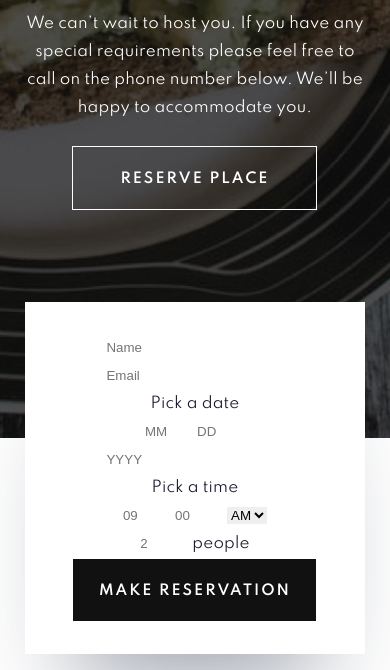
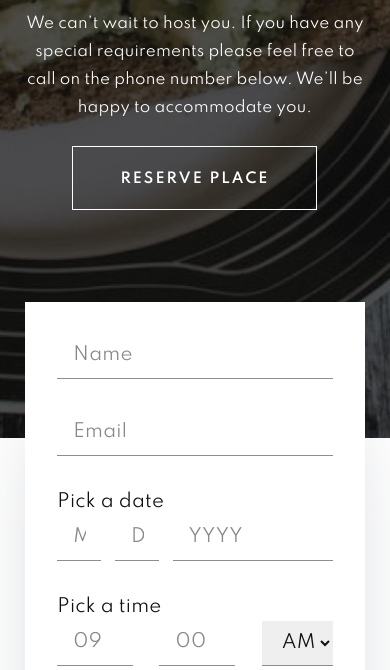
Before and after one commit to marcinkisiel/frontend-mentor-dine-restaurant, a website with bundled scripts: page booking.html in a window 390 px wide. Shown: the part 174-844 px from the top of the page. Built offline with nearby package versions, Linux system fonts and the light colour scheme.

Commit message:
booking: Add partial mobile view for form section

```diff
--- a/booking.html
+++ b/booking.html
@@ -27,17 +27,33 @@
 				<div class="form">
 					<form class="form__body" action="#" method="get">
 						<label class="form__label" for="name">
-							<input class="form__text form__text--name" type="text" id="name" name="name" aria-label="Name" placeholder="Name" />
+							<input
+								class="form__input form__text form__text--name"
+								type="text"
+								id="name"
+								name="name"
+								aria-label="Name"
+								placeholder="Name"
+							/>
 						</label>
 
 						<label class="form__label" for="email">
-							<input class="form__text form__text--email" type="email" id="email" name="email" aria-label="Email" placeholder="Email" />
+							<input
+								class="form__input form__text form__text--email"
+								type="email"
+								id="email"
+								name="email"
+								aria-label="Email"
+								placeholder="Email"
+							/>
 						</label>
 
 						<fieldset class="form__fieldset form__fieldset--date">
 							<legend class="form__legend">Pick a date</legend>
+							<div class="form__fieldset-container">
+								<label class="form__label form__label--row" for="month">
 									<input
-								class="form__number form__number--month"
+										class="form__input form__number form__number--month"
 										type="number"
 										name="month"
 										id="month"
@@ -45,15 +61,51 @@
 										max="12"
 										placeholder="MM"
 									/>
-							<input class="form__number form__number--day" type="number" name="day" id="day" min="01" max="31" placeholder="DD" />
-							<input class="form__number form__number--year" type="number" id="year" name="year" min="2020" placeholder="YYYY" />
+								</label>
+
+								<label class="form__label form__label--row" for="day">
+									<input
+										class="form__input form__number form__number--day"
+										type="number"
+										name="day"
+										id="day"
+										min="01"
+										max="31"
+										placeholder="DD"
+									/>
+								</label>
+
+								<label class="form__label form__label--row" for="year">
+									<input
+										class="form__input form__number form__number--year"
+										type="number"
+										id="year"
+										name="year"
+										min="2020"
+										placeholder="YYYY"
+									/>
+								</label>
+							</div>
 						</fieldset>
 
 						<fieldset class="form__fieldset form__fieldset--time">
 							<legend class="form__legend">Pick a time</legend>
-							<input class="form__number form__number--hour" type="number" name="hour" id="hour" min="00" max="11" placeholder="09" />
+							<div class="form__fieldset-container">
+								<label class="form__label form__label--row" for="hour">
 									<input
-								class="form__number form__number--minutes"
+										class="form__input form__number form__number--hour"
+										type="number"
+										name="hour"
+										id="hour"
+										min="00"
+										max="11"
+										placeholder="09"
+									/>
+								</label>
+
+								<label class="form__label form__label--row" for="minutes">
+									<input
+										class="form__input form__number form__number--minutes"
 										type="number"
 										name="minutes"
 										id="minutes"
@@ -61,15 +113,28 @@
 										max="59"
 										placeholder="00"
 									/>
+								</label>
+
+								<label class="form__label form__label--row" for="am-pm">
 									<select class="form__select" name="am-pm" id="am-pm">
 										<option class="form__option" value="am">AM</option>
 										<option class="form__option" value="pm">PM</option>
 									</select>
+								</label>
+							</div>
 						</fieldset>
 
 						<div class="form__counter counter">
 							<label class="counter__label" for="counter">
-								<input class="counter__input" type="number" name="counter" id="counter" placeholder="2" min="2" max="10" />
+								<input
+									class="form__input counter__input"
+									type="number"
+									name="counter"
+									id="counter"
+									placeholder="2"
+									min="2"
+									max="10"
+								/>
 								people
 							</label>
 						</div>
--- a/scss/base/_typography.scss
+++ b/scss/base/_typography.scss
@@ -53,3 +53,16 @@ h2 {
 		letter-spacing: 0.5px;
 	}
 }
+
+// Forms
+
+legend,
+input,
+select {
+	font-family: $spartan;
+	font-size: 18px;
+	font-weight: 400;
+	line-height: 28px;
+	letter-spacing: 0.23px;
+	color: $primary-dark;
+}
--- a/scss/pages/_booking.scss
+++ b/scss/pages/_booking.scss
@@ -42,7 +42,36 @@
 }
 
 .form {
+	&__input,
+	&__select {
+		width: 100%;
+		height: 45px;
+		margin-bottom: 32px;
+		padding-left: 16px;
+		border-bottom: 1px solid #8e8e8e;
+		cursor: pointer;
+
+		&::placeholder {
+			color: rgba($primary-dark, 0.5);
+		}
+	}
+
+	&__legend {
+		text-align: left;
+	}
+
+	&__fieldset-container {
+		display: flex;
+		justify-content: space-between;
+	}
+	&__label {
+		&--row + &--row {
+			margin-left: 14px;
+		}
+	}
+
 	&__submit {
 		background-color: $primary-dark;
+		border: 1px solid $primary-dark;
 	}
 }
```
Also changed, not shown: css/main.css. Lines whose indentation alone changed are shown as unchanged.
